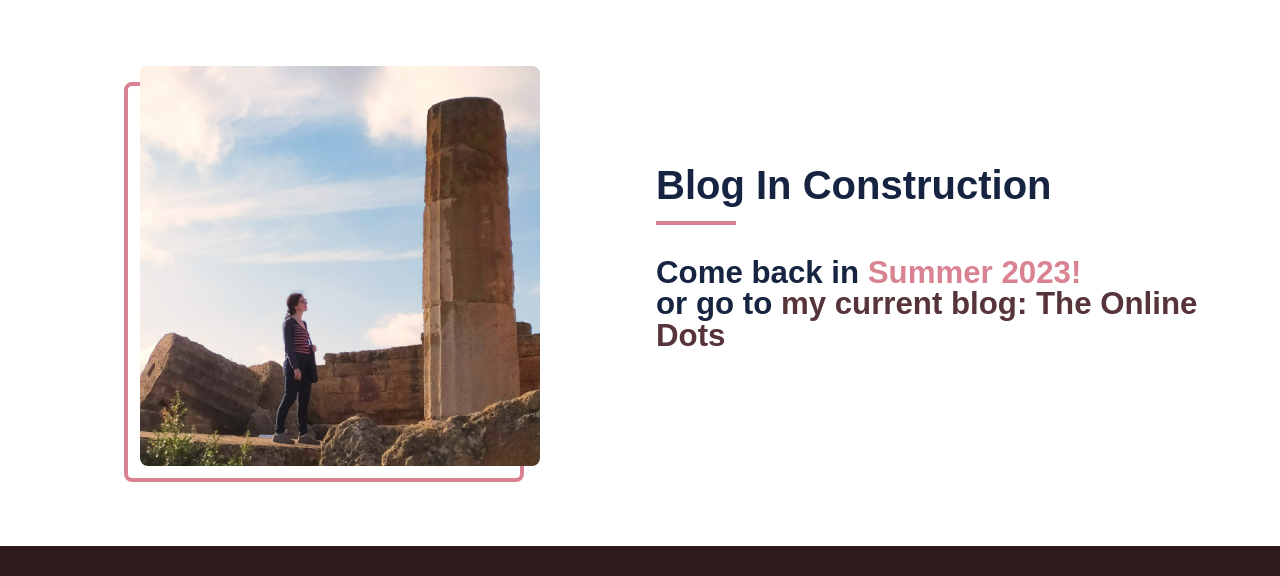
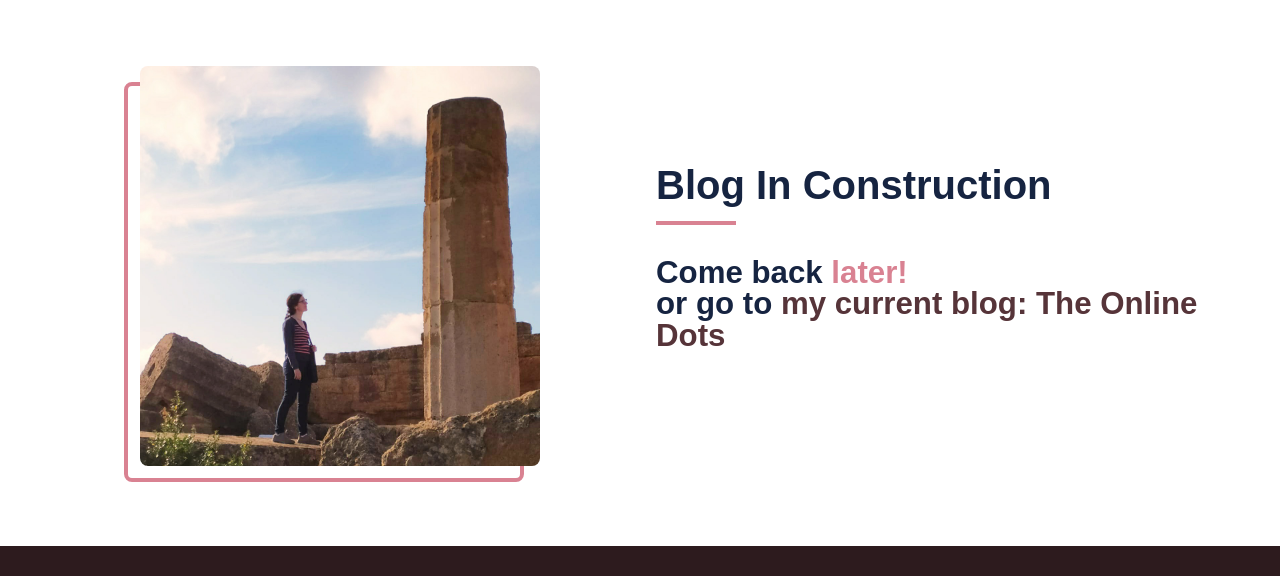
Before and after one commit to kesikselma/HOLD_curious_data, a plain HTML site: page blog.html in a window 1280 px wide. Shown: the part 94-670 px from the top of the page. Drawn offline with Linux system fonts and the light colour scheme; a web font is replaced by a local one.

Commit message:
edit on blog section

```diff
--- a/blog.html
+++ b/blog.html
@@ -138,7 +138,7 @@
   </div>
 <!-- end of section title -->
 <div class="blog-text">
-<h3>Come back in <span class="headline_visualisation">Summer 2023!</span>
+<h3>Come back <span class="headline_visualisation">later!</span>
   <br>
 or go to <a href="https://theonlinedots.com/" target="_blank">my current blog: The Online Dots</a></h3>
 </div>
```
